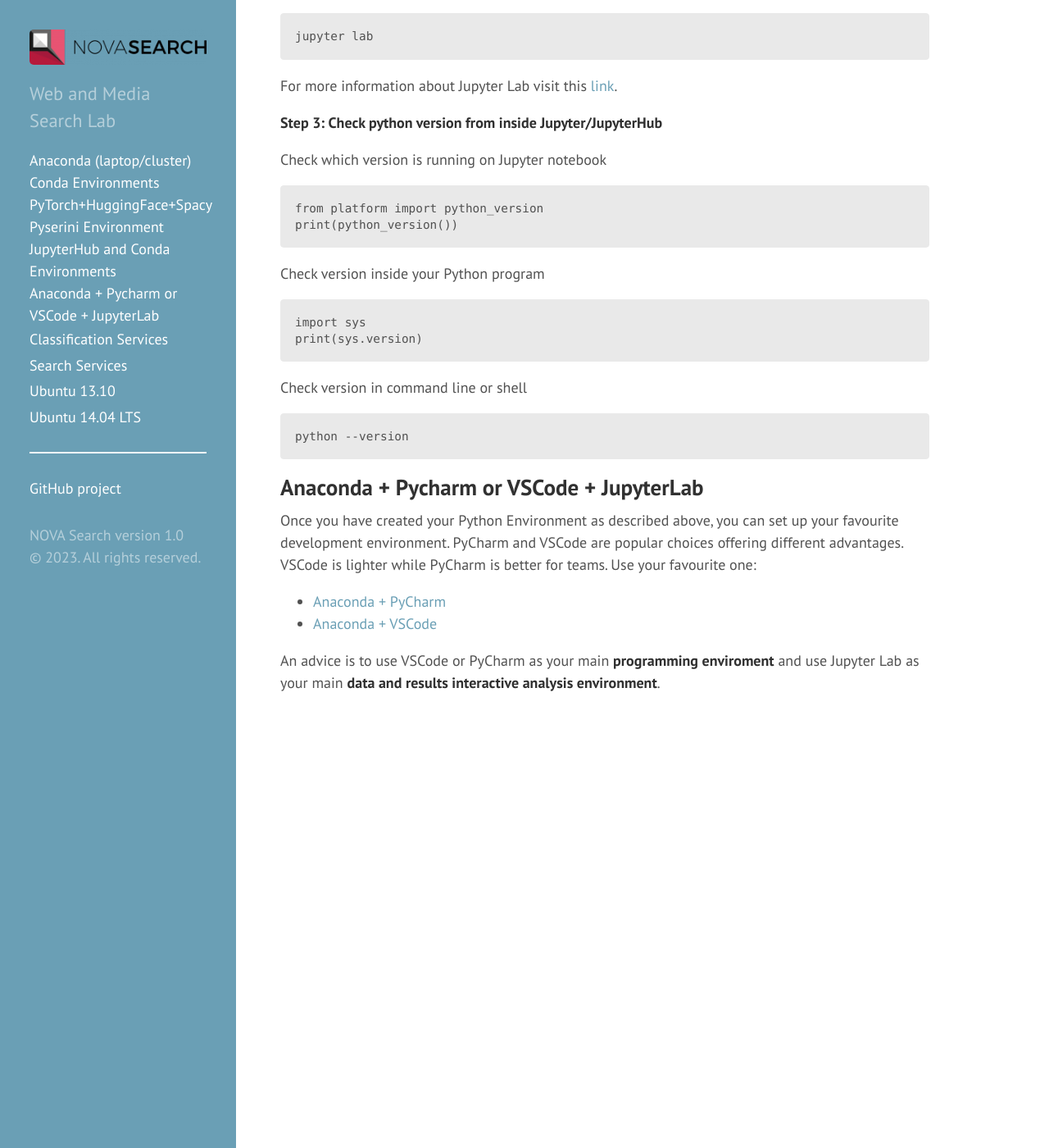
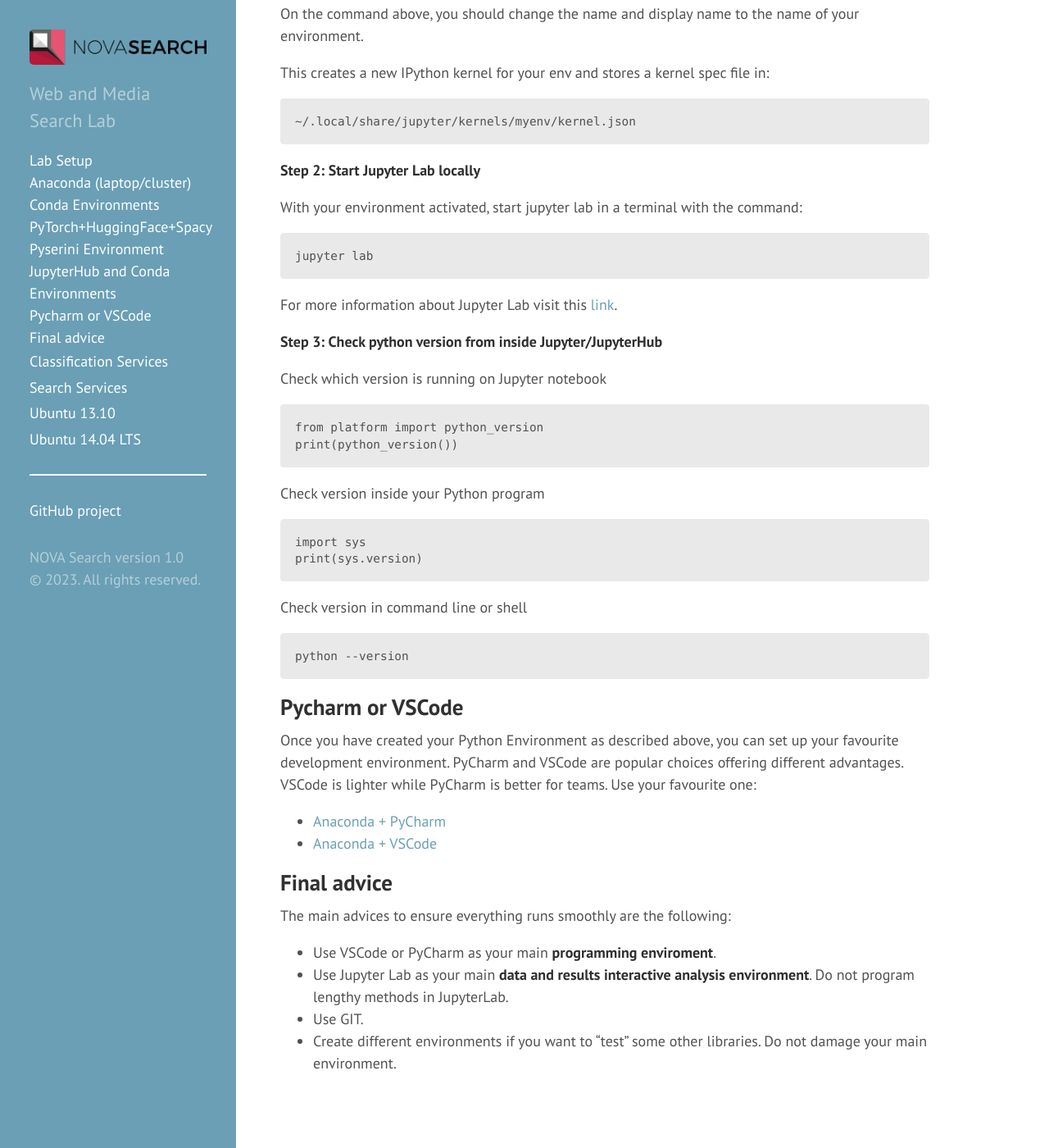
Before and after one commit to novasearch/wiki.novasearch.org, a Jekyll site: the page built from wiki/lab_setup.md, in a window 1280 px wide and 1400 px high, scrolled down 3764 px. Shown: the whole window at 82% size. Built offline with Jekyll 4.4.1, drawn with Linux system fonts in a browser that asks for light colours; some of the changed text lies outside the part shown.

Commit message:
Update lab_setup.md

```diff
--- a/wiki/lab_setup.md
+++ b/wiki/lab_setup.md
@@ -3,6 +3,17 @@ title: Lab setup
 Permalink: wiki/Lab_setup/
 layout: wiki
 ---
+
+Lab Setup
+------------
+This guide helps you setting up the required enviroment
+- Anaconda
+- Conda Environments
+- PyTorch + HuggingFace + Spacy
+- JupyterLab
+- VSCode or PyCharm
+- Final advice
+
 
 Anaconda (laptop/cluster)
 ------------
@@ -169,11 +180,17 @@ For more information about Jupyter Lab visit this [link](https://jupyterlab.read
 
     python --version
 
-Anaconda + Pycharm or VSCode + JupyterLab
+Pycharm or VSCode
 ------------
 
 Once you have created your Python Environment as described above, you can set up your favourite development environment. PyCharm and VSCode are popular choices offering  different advantages. VSCode is lighter while PyCharm is better for teams. Use your favourite one:
  - [Anaconda + PyCharm](https://docs.anaconda.com/anaconda/user-guide/tasks/pycharm/)
  - [Anaconda + VSCode](https://code.visualstudio.com/docs/python/environments)
 
-An advice is to use VSCode or PyCharm as your main **programming enviroment** and use Jupyter Lab as your main **data and results interactive analysis environment**.
+Final advice
+------------
+The main advices to ensure everything runs smoothly are the following:
+ - Use VSCode or PyCharm as your main **programming enviroment**.
+ - Use Jupyter Lab as your main **data and results interactive analysis environment**. Do not program lengthy methods in JupyterLab.
+ - Use GIT.
+ - Create different environments if you want to "test" some other libraries. Do not damage your main environment.
```
